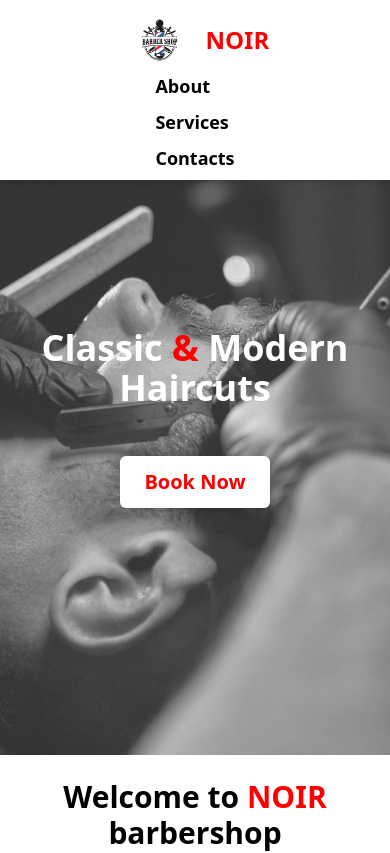
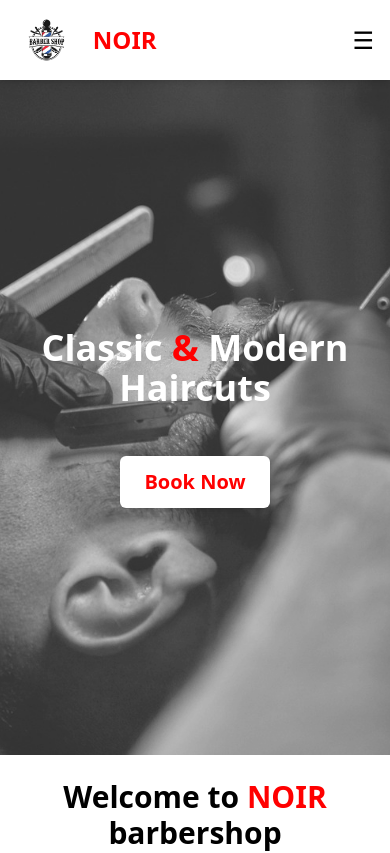
Before and after one commit to OlgaMinaievaWebDev/barbershop, a React (Vite) app: page / in a window 390 px wide. Shown: the top 853 px of the page. Built offline with nearby package versions, Linux system fonts and the light colour scheme; a web font is replaced by a local one.

Commit message:
burger menu

```diff
--- a/src/components/Header.jsx
+++ b/src/components/Header.jsx
@@ -1,9 +1,12 @@
 import { Link, useLocation } from "react-router-dom";
+import { useState } from "react";
 import logo from "../assets/barbershop-logo.jpg";
 
 function Header() {
   const location = useLocation();
   const isBookingPage = location.pathname === "/booking";
+
+  const [isMenuOpen, setIsMenuOpen] = useState(false);
 
   const handleLogoClick = () => {
     if (location.pathname === "/") {
@@ -11,10 +14,15 @@ function Header() {
     }
   };
 
+  const toggleMenu = () => {
+    setIsMenuOpen(!isMenuOpen);
+  };
+
   return (
     <header className="fixed top-0 left-0 right-0 bg-white z-50 shadow-md">
-      <div className="flex flex-col sm:flex-row justify-between items-center p-2 sm:p-4">
-        <div className="flex gap-2 items-center font-bold">
+      <div className="flex justify-between items-center p-2 sm:p-4">
+        {/* Logo Section */}
+        <div className="flex gap-2 items-center">
           <Link
             to="/"
             onClick={handleLogoClick}
@@ -27,7 +35,20 @@ function Header() {
           </Link>
         </div>
 
-        <nav className="sm:mt-0 flex flex-col sm:flex-row items-center sm:gap-6">
+        {/* Burger Menu Button (Visible on small screens) */}
+        <button
+          onClick={toggleMenu}
+          className="sm:hidden flex items-center justify-center p-2"
+        >
+          <span className="text-2xl">&#9776;</span>
+        </button>
+
+        {/* Navigation Links */}
+        <nav
+          className={`sm:flex ${
+            isMenuOpen ? "block" : "hidden"
+          } sm:mt-0 flex-col sm:flex-row items-center sm:gap-6`}
+        >
           {isBookingPage ? (
             <Link
               to="/"
```
